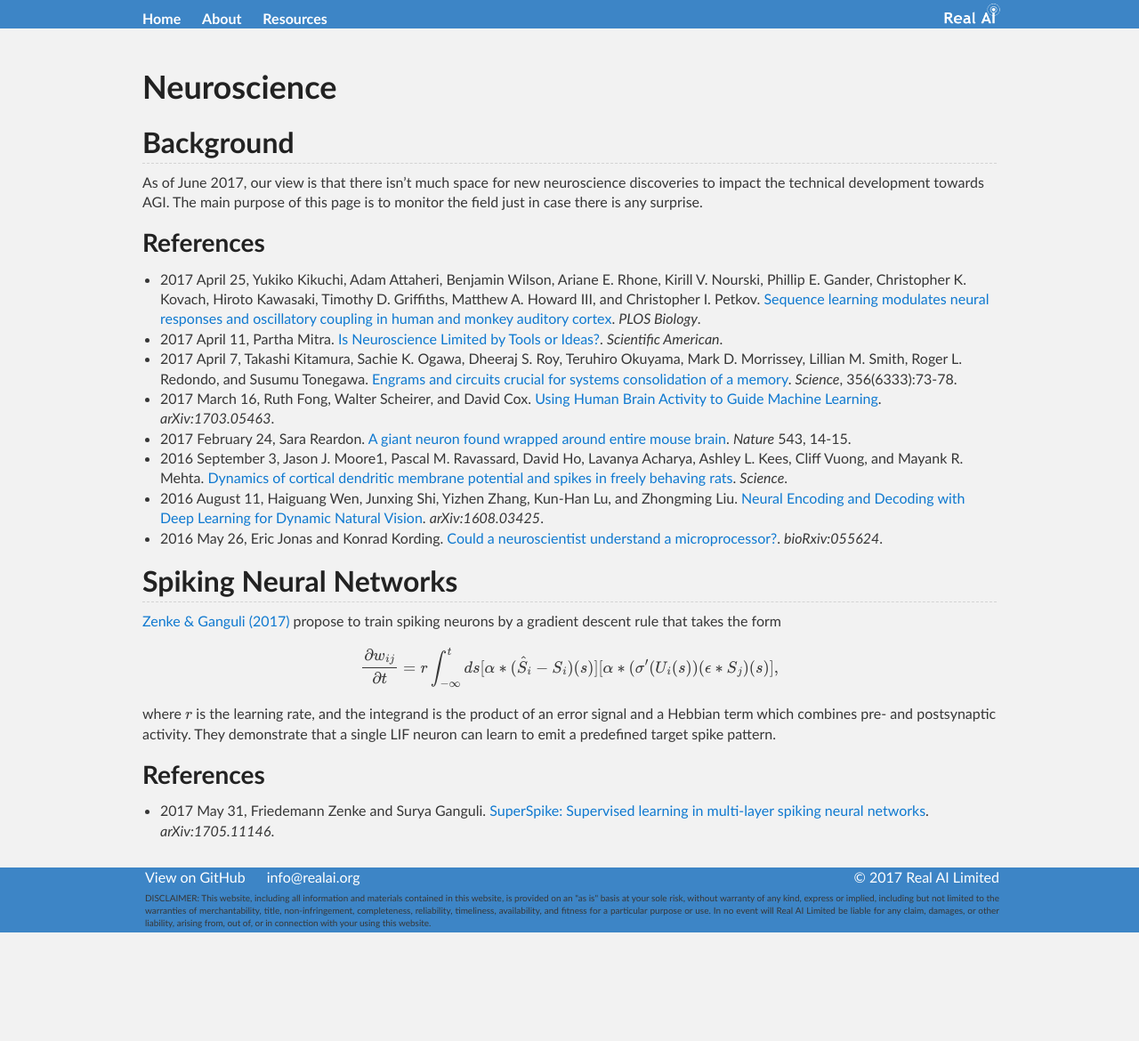
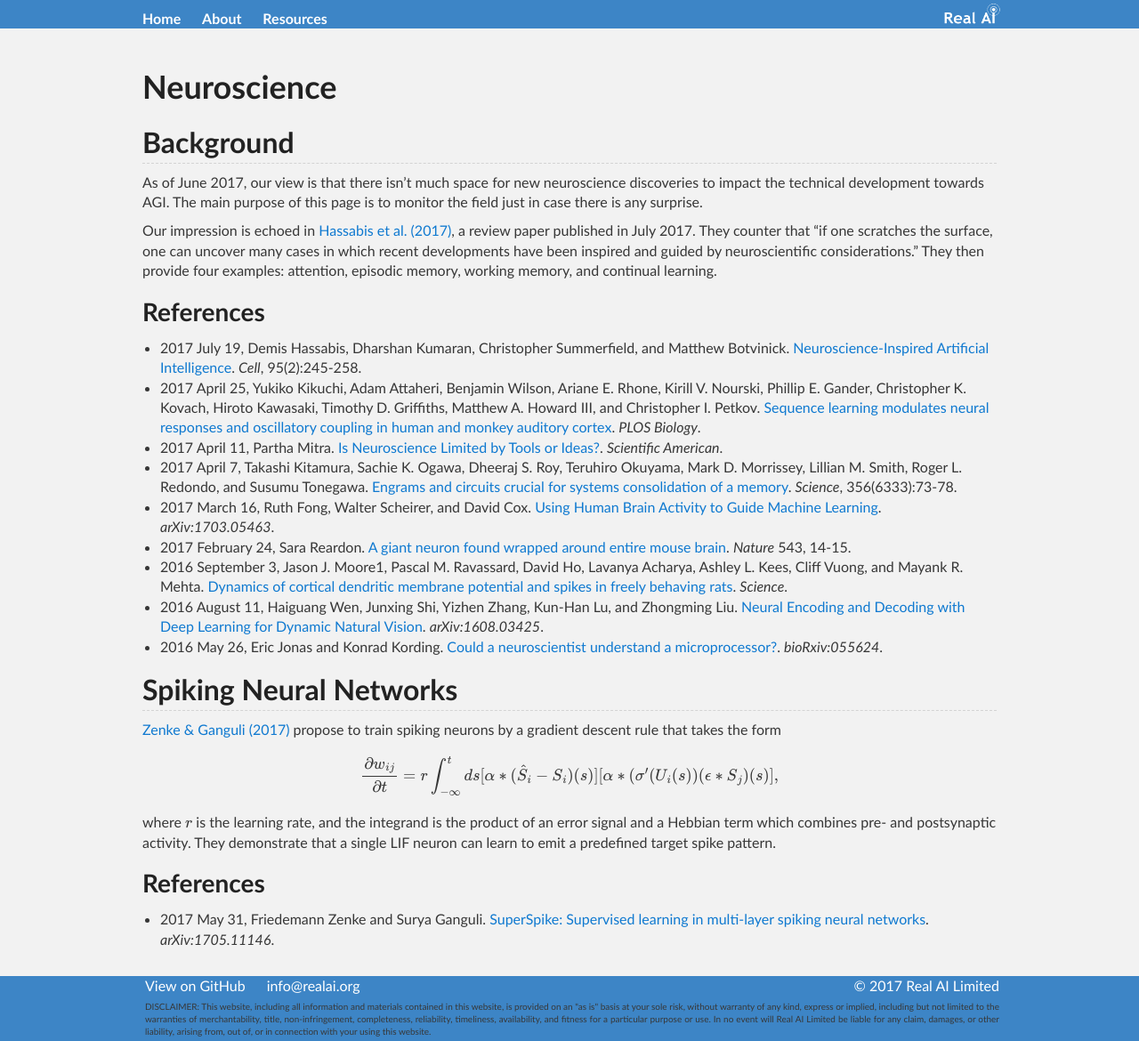
Before and after one commit to Tonywuhk/realai.org, a Jekyll site: the page built from neuroscience.md, in a window 1280 px wide. Shown: the whole page at 89% size. Built offline with Jekyll 4.4.1, drawn with Linux system fonts in a browser that asks for light colours; our own code applies the rules of GitHub Pages for plain Markdown files; formulas are drawn with MathJax 3; the repository's description, which GitHub fills in, is left out; before the commit the page ends 1048 px from its top, so only the background shows below that.

Commit message:
Update files

```diff
--- a/neuroscience.md
+++ b/neuroscience.md
@@ -8,8 +8,11 @@ mathjax: true
 
 As of June 2017, our view is that there isn't much space for new neuroscience discoveries to impact the technical development towards AGI. The main purpose of this page is to monitor the field just in case there is any surprise.
 
+Our impression is echoed in [Hassabis et al. (2017)](http://www.cell.com/neuron/fulltext/S0896-6273(17)30509-3), a review paper published in July 2017. They counter that "if one scratches the surface, one can uncover many cases in which recent developments have been inspired and guided by neuroscientific considerations." They then provide four examples: attention, episodic memory, working memory, and continual learning.
+
 ### References
 
+* 2017 July 19, Demis Hassabis, Dharshan Kumaran, Christopher Summerfield, and Matthew Botvinick. [Neuroscience-Inspired Artificial Intelligence](http://www.cell.com/neuron/fulltext/S0896-6273(17)30509-3). *Cell*, 95(2):245-258.
 * 2017 April 25, Yukiko Kikuchi, Adam Attaheri, Benjamin Wilson, Ariane E. Rhone, Kirill V. Nourski, Phillip E. Gander, Christopher K. Kovach, Hiroto Kawasaki, Timothy D. Griffiths, Matthew A. Howard III, and Christopher I. Petkov. [Sequence learning modulates neural responses and oscillatory coupling in human and monkey auditory cortex](http://journals.plos.org/plosbiology/article?id=10.1371/journal.pbio.2000219). *PLOS Biology*.
 * 2017 April 11, Partha Mitra. [Is Neuroscience Limited by Tools or Ideas?](https://www.scientificamerican.com/article/is-neuroscience-limited-by-tools-or-ideas/). *Scientific American*.
 * 2017 April 7, Takashi Kitamura, Sachie K. Ogawa, Dheeraj S. Roy, Teruhiro Okuyama, Mark D. Morrissey, Lillian M. Smith, Roger L. Redondo, and Susumu Tonegawa. [Engrams and circuits crucial for systems consolidation of a memory](http://science.sciencemag.org/content/356/6333/73). *Science*, 356(6333):73-78.
```
Also changed, not shown: labs/deepmind-publications.md (+1 -0 lines), news/README.md (+1 -0 lines), news/markets.md (+1 -0 lines), symbol-grounding.md (+1 -0 lines).
